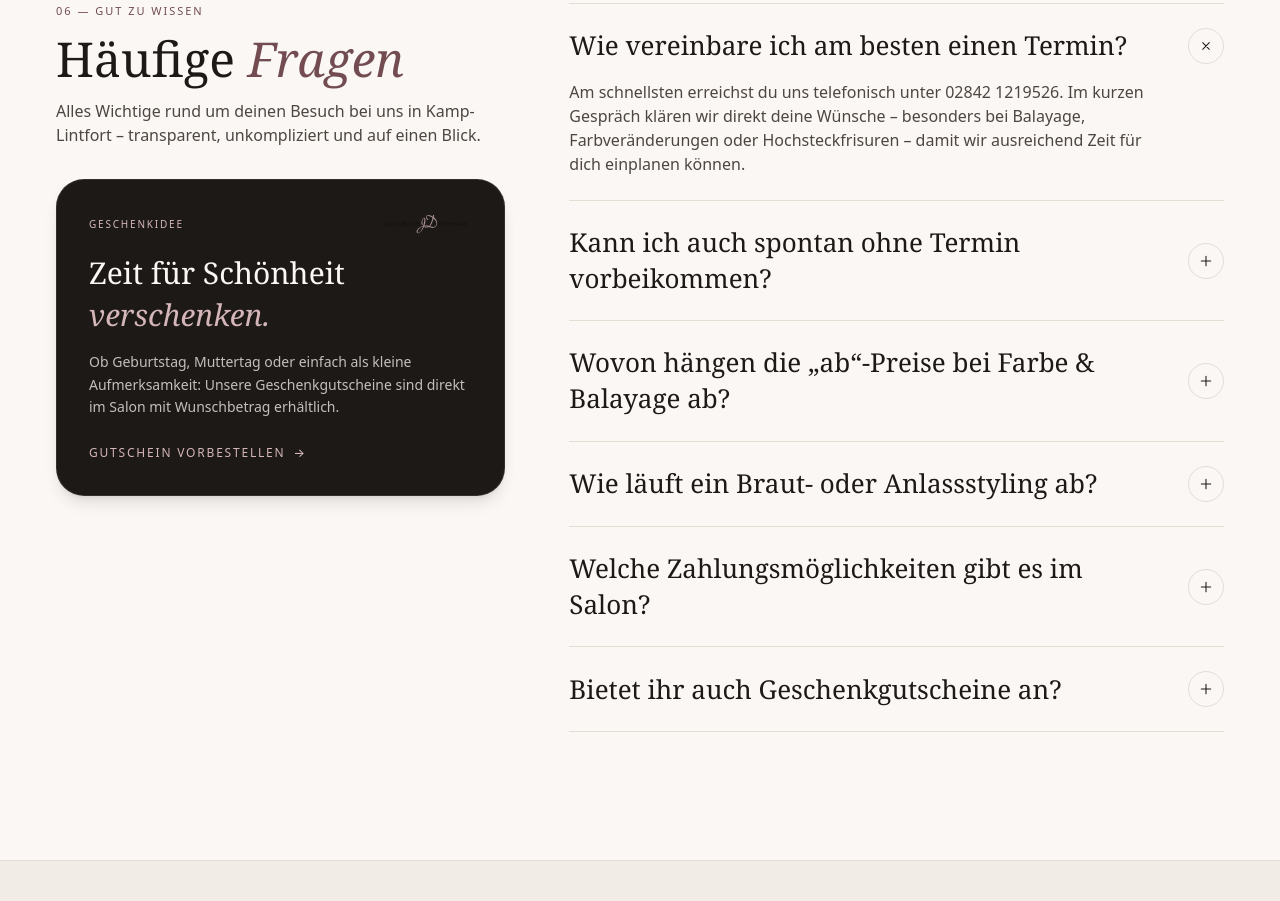
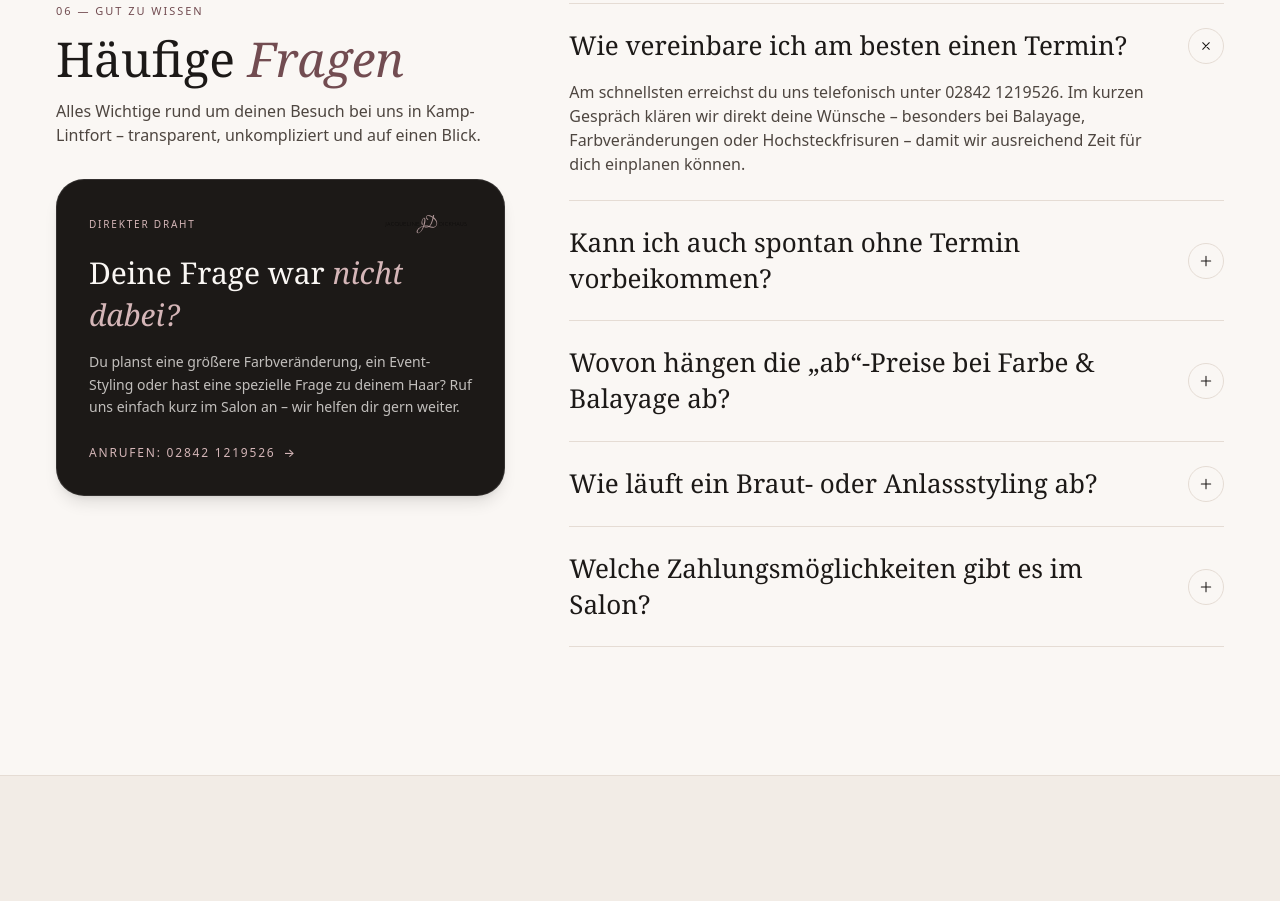
Before and after one commit to Naleor12/Friseur-Jacqueline, an Astro site: page / in a window 1280 px wide. Shown: the part 8413-9314 px from the top of the page. Built offline with nearby package versions, Linux system fonts and the light colour scheme; Astro itself is replaced by a stand-in of ours; a web font is replaced by a local one.

Commit message:
FAQ: Geschenkgutscheine entfernt und durch direkten Telefon-Hinweis ersetzt

```diff
--- a/src/components/Faq.astro
+++ b/src/components/Faq.astro
@@ -22,17 +22,13 @@ const faqs = [
     q: "Welche Zahlungsmöglichkeiten gibt es im Salon?",
     a: "Du kannst bei uns ganz bequem in bar sowie per Girocard (EC-Karte) oder Kreditkarte bezahlen.",
   },
-  {
-    q: "Bietet ihr auch Geschenkgutscheine an?",
-    a: "Ja, sehr gern! Hochwertig gestaltete Geschenkgutscheine mit Wunschbetrag oder für eine konkrete Verwöhnbehandlung erhältst du direkt während unserer Öffnungszeiten im Salon.",
-  },
 ];
 ---
 
 <section id="faq" class="scroll-mt-20 bg-cream py-24 lg:py-32 border-t border-linen">
   <div class="max-w-[1440px] mx-auto px-5 sm:px-8 lg:px-14">
     <div class="grid lg:grid-cols-12 gap-12 lg:gap-16 items-start">
-      <!-- Left: Intro, Gift Vouchers & Google Reviews -->
+      <!-- Left: Intro & Direct Phone Consultation Card -->
       <div class="lg:col-span-5 space-y-8 reveal">
         <div class="space-y-4">
           <p class="text-[11px] uppercase tracking-editorial text-branding-700 font-medium">
@@ -47,27 +43,27 @@ const faqs = [
           </p>
         </div>
 
-        <!-- Geschenkgutschein Card -->
+        <!-- Direkter Kontakt / Persönliche Rückfrage -->
         <div class="rounded-[1.75rem] bg-espresso text-cream p-7 sm:p-8 border border-white/10 space-y-4 shadow-lg">
           <div class="flex items-center justify-between gap-4">
             <span class="text-[10px] uppercase tracking-editorial text-branding font-medium">
-              Geschenkidee
+              Direkter Draht
             </span>
             <img src="/images/JD_Logo_light_RGB.svg" alt="" aria-hidden="true" class="h-6 w-auto opacity-80" />
           </div>
           <h3 class="font-serif text-3xl font-normal leading-snug">
-            Zeit für Schönheit <em class="italic text-branding font-light">verschenken.</em>
+            Deine Frage war <em class="italic text-branding font-light">nicht dabei?</em>
           </h3>
           <p class="text-sm text-cream/75 font-light leading-relaxed">
-            Ob Geburtstag, Muttertag oder einfach als kleine Aufmerksamkeit: Unsere
-            Geschenkgutscheine sind direkt im Salon mit Wunschbetrag erhältlich.
+            Du planst eine größere Farbveränderung, ein Event-Styling oder hast eine spezielle
+            Frage zu deinem Haar? Ruf uns einfach kurz im Salon an – wir helfen dir gern weiter.
           </p>
           <div class="pt-1">
             <a
               href={SALON.phoneHref}
               class="inline-flex items-center gap-2 text-xs uppercase tracking-[0.15em] text-branding hover:text-cream transition-colors font-medium"
             >
-              <span>Gutschein vorbestellen</span>
+              <span>Anrufen: {SALON.phoneDisplay}</span>
               <span>→</span>
             </a>
           </div>
```
